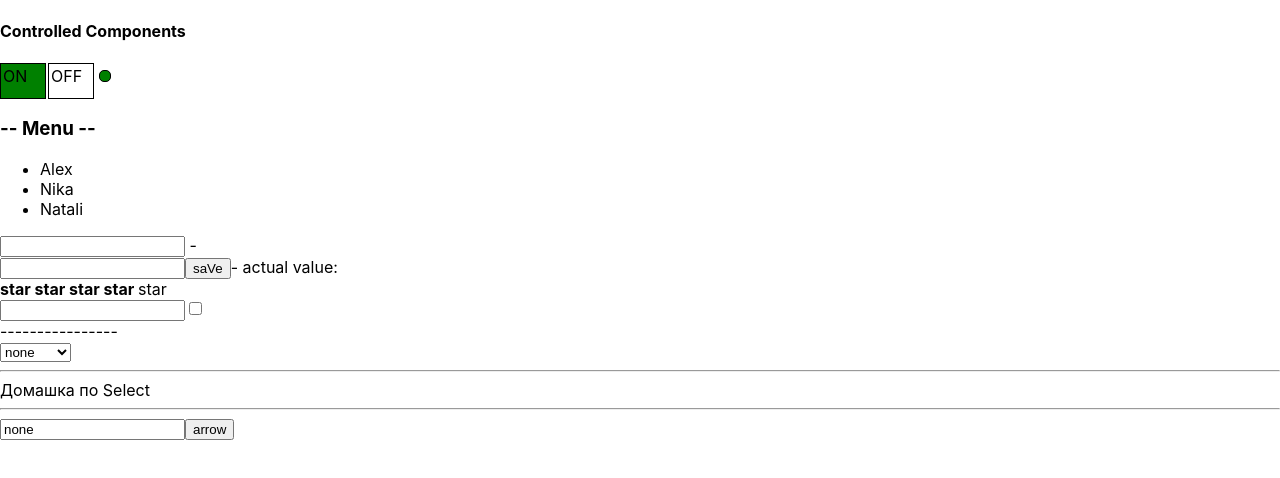
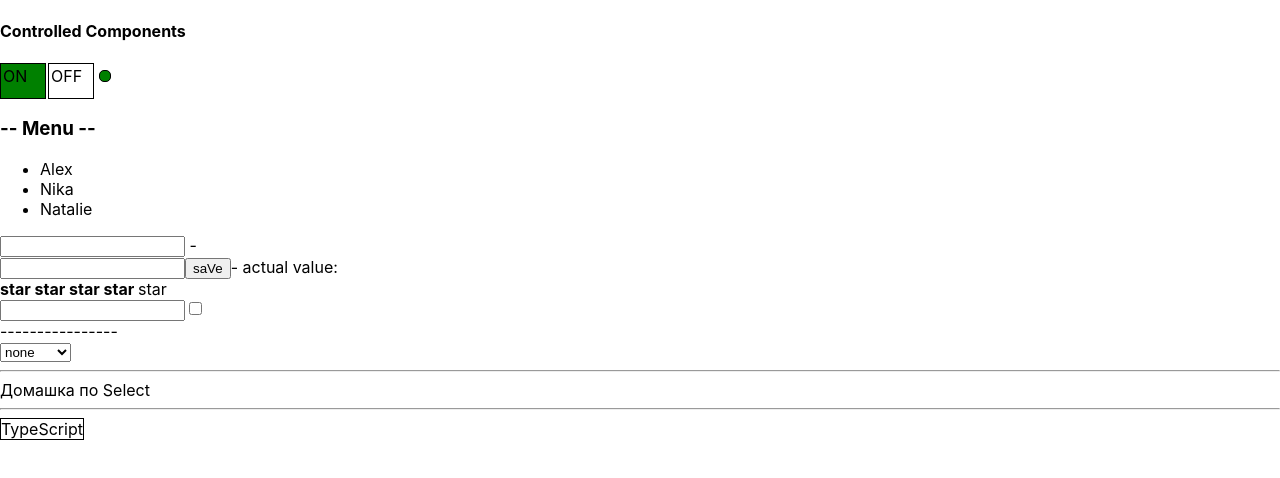
Before and after one commit to phoenix2307/Kabsda_kak_prosto, a React (Create React App) app: page / in a window 1280 px wide. Shown: the top 478 px of the page. Built offline with nearby package versions, Linux system fonts and the light colour scheme.

Commit message:
select by Dimych

```diff
--- a/src/App.tsx
+++ b/src/App.tsx
@@ -2,9 +2,6 @@ import React, {useState} from 'react';
 import './App.css';
 import Accordion from "./components/Accordion/Accordion";
 import {Rating, RatingValueType} from "./components/Rating/Rating";
-import UnControledAccordion from "./components/UnControledAccordion/UncontroledAccordion";
-import {UnControledRating} from "./components/UnControledRating/UnControledRating";
-import {UnControlledOnOff} from "./components/UnControlledOnOff/UnControlledOnOff";
 import OnOff from "./components/OnOff/OnOff";
 import {
     ControlledCheckBox,
@@ -12,6 +9,7 @@ import {
     ControlledSelect
 } from "./components/controlledElements/controlledElements";
 import {Select} from "./components/customSelect/Select";
+import {SelectCorrect} from "./components/customSelect/SelectCorrect";
 
 
 function App() {
@@ -19,7 +17,7 @@ function App() {
     let [ratingValue, setRatingValue] = useState<RatingValueType>(4)
     let [accordionCollapsed, setAccordionCollapsed] = useState<boolean>(false)
     let [toggle, setToggle] = useState<boolean>(true)
-
+    //to Select
     const technologies = [
         {id: '1', title: 'HTML'},
         {id: '2', title: 'CSS'},
@@ -28,12 +26,26 @@ function App() {
         {id: '5', title: 'React'},
         {id: '6', title: 'React Native'}
     ]
-
-    let [selectId, setSelectId] = useState<string>('1')
-
     const onClick = (value: any) => {
         alert(`item: ${value} was clicked`)
     }
+    //
+    //to SelectCorrect
+    const technologiesCorrect = [
+        {value: '1', title: 'HTML'},
+        {value: '2', title: 'CSS'},
+        {value: '3', title: 'JavaScript'},
+        {value: '4', title: 'TypeScript'},
+        {value: '5', title: 'React'},
+        {value: '6', title: 'React Native'}
+    ]
+
+    const [value, setValue] = useState('4')
+    //можно просто вызывать setValue по ссылке. Так как в нее через пропсы возвращается значение value
+/*    const clickItem = (value: any) => {
+        setValue(value)
+    }*/
+    //
 
     return (
         <div>
@@ -48,7 +60,7 @@ function App() {
                        items={[
                            {title: 'Alex', value: 1},
                            {title: 'Nika', value: 2},
-                           {title: 'Natali', value: 3}
+                           {title: 'Natalie', value: 3}
                        ]}
                        onClick={onClick}
             />
@@ -60,16 +72,13 @@ function App() {
             <hr/>
             Домашка по Select
             <hr/>
-            <Select
+            {/*            <Select
                 options={technologies}
-            />
-
-
-{/*            <h4>Uncontrolled Components</h4>
-
-            <UnControlledOnOff onChange={setToggle}/>{toggle.toString()}
-            <UnControledAccordion titleValue={'Menu'}/>
-            <UnControledRating/>*/}
+            />*/}
+            <SelectCorrect
+                onChange={setValue}
+                value={value}
+                items={technologiesCorrect}/>
 
         </div>
     );
--- /dev/null
+++ b/src/components/customSelect/SelectCorrect.module.css
@@ -0,0 +1,22 @@
+.select .main{
+    border: 1px solid black;
+    display: inline-block;
+    min-height: 20px;
+    min-width: 60px;
+}
+
+.items {
+    /*display: none;*/
+    position: absolute;
+    padding: 5px;
+    border: 1px solid darkblue;
+}
+
+/*.select.active .items {
+    display: block;
+}*/
+
+.item.selected {
+    background-color: mediumblue;
+    color: white;
+}
--- /dev/null
+++ b/src/components/customSelect/SelectCorrect.tsx
@@ -0,0 +1,48 @@
+import React, {useState, KeyboardEvent} from "react";
+import styles from './SelectCorrect.module.css'
+
+type ItemType = {
+    value: any
+    title: string
+}
+
+type SelectPropsType = {
+    value: any
+    onChange: (value: any) => void
+    items: ItemType[]
+}
+
+export const SelectCorrect = (props: SelectPropsType) => {
+    const [active, setActive] = useState(false)
+    const [hoveredElementValue, setHoveredElementValue] = useState(props.value)
+
+    const toggleItems = () => setActive(!active)
+    const onItemClock = (value: any) => {
+        props.onChange(value)
+        toggleItems()
+    }
+
+    const selectedItem = props.items.find(i => i.value === props.value)
+    const hoveredItem = props.items.find(i => i.value === hoveredElementValue)
+    const keyUp = (e: KeyboardEvent<HTMLDivElement>) => {
+        e.preventDefault()
+        console.log(e.key)
+    }
+
+
+    return (
+        <div className={styles.select} onKeyUp={keyUp} tabIndex={0}>
+            <span className={styles.main} onClick={toggleItems}>{selectedItem && selectedItem.title}</span>
+            {
+                active && <div className={styles.items}>
+                    {props.items.map(i => <div
+                        onMouseEnter={ () => { setHoveredElementValue(i.value) } }
+                        className={styles.item + ' ' + (hoveredItem === i ? styles.selected: '') }
+                        key={i.value}
+                        onClick={() => { onItemClock(i.value) }}
+                    >{i.title}</div>)}
+                </div>
+            }
+        </div>
+    )
+}
```
